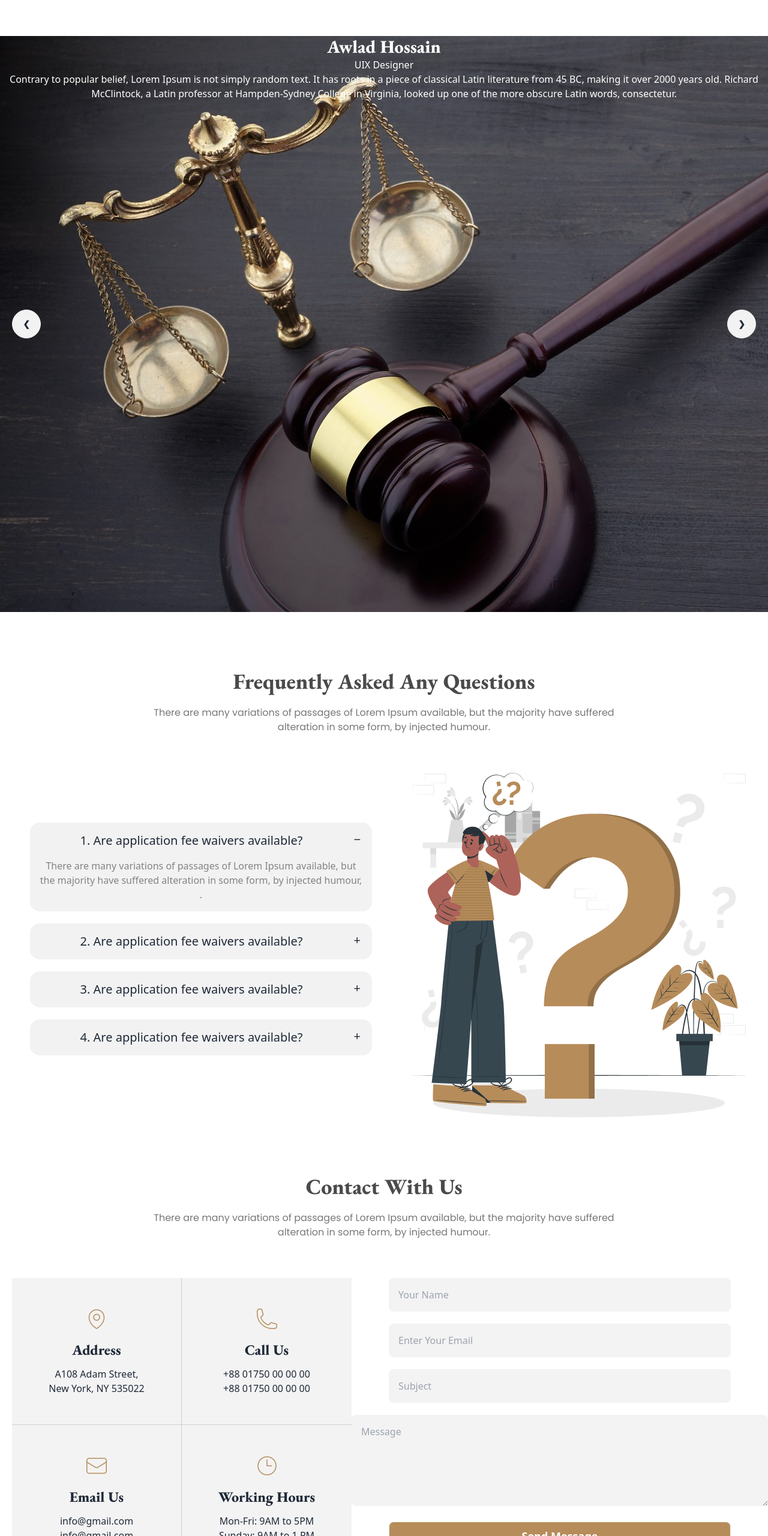
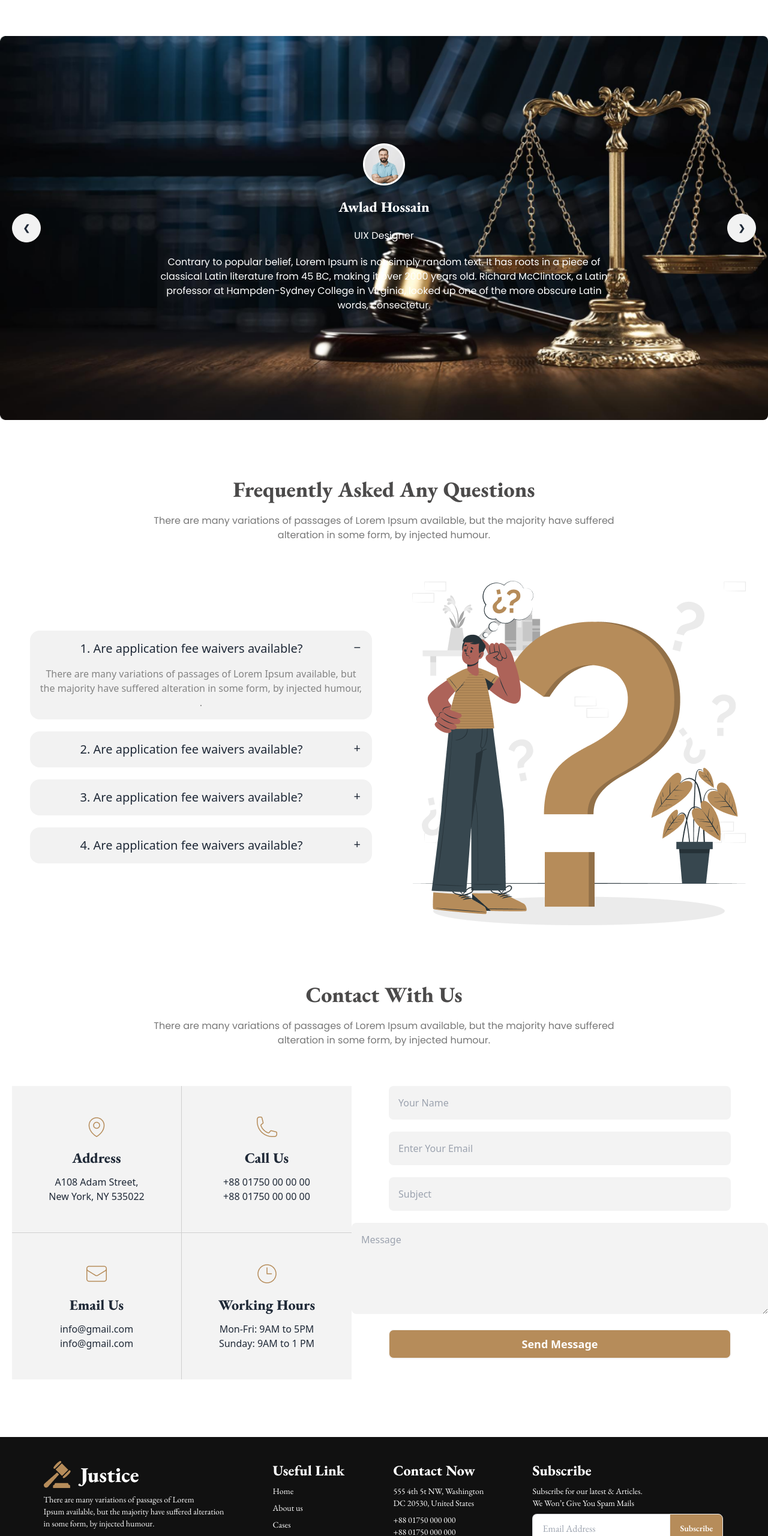
Before and after one commit to Ashek-Uzzaman/Legal-Solution-, a plain HTML site: page index.html in a window 1280 px wide. Shown: the part 2293-4853 px from the top of the page at 60% size. Drawn offline with nearby package versions, Linux system fonts and the light colour scheme.

Commit message:
finished the slider section

```diff
--- a/index.html
+++ b/index.html
@@ -146,8 +146,7 @@
                     </div>
                 </div>
                 <!-- 3 -->
-                <div
-                    class=" card-compact border-b border-[#CFCFCF] space-y-9 px-8 py-16 hover:cursor-pointer">
+                <div class=" card-compact border-b border-[#CFCFCF] space-y-9 px-8 py-16 hover:cursor-pointer">
                     <div class="flex justify-center items-center">
                         <figure><img src="images/child.png" alt="Shoes" />
                     </div>
@@ -163,8 +162,7 @@
                     </div>
                 </div>
                 <!-- 4 -->
-                <div
-                    class=" card-compact   border-r border-[#CFCFCF] space-y-9 px-8 py-16 hover:cursor-pointer">
+                <div class=" card-compact   border-r border-[#CFCFCF] space-y-9 px-8 py-16 hover:cursor-pointer">
                     <div class="flex justify-center items-center">
                         <figure><img src="images/education.png" alt="Shoes" />
                     </div>
@@ -180,8 +178,7 @@
                     </div>
                 </div>
                 <!-- 5 -->
-                <div
-                    class=" card-compact  border-r border-[#CFCFCF]   space-y-9  px-8 py-16 hover:cursor-pointer">
+                <div class=" card-compact  border-r border-[#CFCFCF]   space-y-9  px-8 py-16 hover:cursor-pointer">
                     <div class="flex justify-center items-center">
                         <figure><img src="images/divorce.png" alt="Shoes" />
                     </div>
@@ -197,8 +194,7 @@
                     </div>
                 </div>
                 <!-- 6 -->
-                <div
-                    class=" card-compact space-y-9  px-8 py-16 hover:cursor-pointer">
+                <div class=" card-compact space-y-9  px-8 py-16 hover:cursor-pointer">
                     <div class="flex justify-center items-center">
                         <figure><img src="images/tax.png" alt="Shoes" />
                     </div>
@@ -226,12 +222,12 @@
         <div>
             <!-- slider container -->
             <div class="carousel w-full">
-                <!-- slide 1 -->
-                <div id="slide1" class="carousel-item relative w-full bg-[url(./images/slider-1.jpg)]">
-                    <div class="text-white text-center">
-                        <h3 class="text-3xl font-extrabold font-eb-garamond">Awlad Hossain</h3>
-                        <h4>UIX Designer</h4>
-                        <p>Contrary to popular belief, Lorem Ipsum is not simply random text. It has roots in a piece of
+                <div id="slide1" class="carousel-item relative w-full bg-[url(./images/banner.png)] bg-cover h-[80vh] flex justify-center items-center rounded-lg">
+                    <div class=" flex flex-col justify-center items-center space-y-5 text-white">
+                       <a href=""> <img src="images/Ellipse 1.png" alt="""></a>
+                        <h4 class="font-eb-garamond text-2xl font-extrabold text-center">Awlad Hossain</h4>
+                        <h6 class="font-poppins text-center">UIX Designer</h6>
+                        <p class="font-poppins max-w-3xl mx-auto text-center">Contrary to popular belief, Lorem Ipsum is not simply random text. It has roots in a piece of
                             classical Latin literature from 45 BC, making it over 2000 years old. Richard McClintock, a
                             Latin professor at Hampden-Sydney College in Virginia, looked up one of the more obscure
                             Latin words, consectetur.</p>
@@ -241,22 +237,46 @@
                         <a href="#slide2" class="btn btn-circle">❯</a>
                     </div>
                 </div>
-                <div id="slide2" class="carousel-item relative w-full">
-                    <img src="/images/slider-2.jpg" class="w-full" />
+                <div id="slide2" class="carousel-item relative w-full bg-[url(./images/slider-1.jpg)] bg-cover h-[80vh] flex justify-center items-center rounded-lg">
+                    <div class=" flex flex-col justify-center items-center space-y-5 text-white">
+                        <a href=""> <img src="images/Ellipse 1.png" alt="""></a>
+                         <h4 class="font-eb-garamond text-2xl font-extrabold text-center">Awlad Hossain</h4>
+                         <h6 class="font-poppins text-center">UIX Designer</h6>
+                         <p class="font-poppins max-w-3xl mx-auto text-center">Contrary to popular belief, Lorem Ipsum is not simply random text. It has roots in a piece of
+                             classical Latin literature from 45 BC, making it over 2000 years old. Richard McClintock, a
+                             Latin professor at Hampden-Sydney College in Virginia, looked up one of the more obscure
+                             Latin words, consectetur.</p>
+                     </div>
                     <div class="absolute flex justify-between transform -translate-y-1/2 left-5 right-5 top-1/2">
                         <a href="#slide1" class="btn btn-circle">❮</a>
                         <a href="#slide3" class="btn btn-circle">❯</a>
                     </div>
                 </div>
-                <div id="slide3" class="carousel-item relative w-full">
-                    <img src="https://daisyui.com/images/stock/photo-1414694762283-acccc27bca85.jpg" class="w-full" />
+                <div id="slide3" class="carousel-item relative w-full bg-[url(./images/slider-2.jpg)] bg-cover h-[80vh] flex justify-center items-center rounded-lg">
+                    <div class=" flex flex-col justify-center items-center space-y-5 text-white">
+                        <a href=""> <img src="images/Ellipse 1.png" alt="""></a>
+                         <h4 class="font-eb-garamond text-2xl font-extrabold text-center">Awlad Hossain</h4>
+                         <h6 class="font-poppins text-center">UIX Designer</h6>
+                         <p class="font-poppins max-w-3xl mx-auto text-center">Contrary to popular belief, Lorem Ipsum is not simply random text. It has roots in a piece of
+                             classical Latin literature from 45 BC, making it over 2000 years old. Richard McClintock, a
+                             Latin professor at Hampden-Sydney College in Virginia, looked up one of the more obscure
+                             Latin words, consectetur.</p>
+                     </div>
                     <div class="absolute flex justify-between transform -translate-y-1/2 left-5 right-5 top-1/2">
                         <a href="#slide2" class="btn btn-circle">❮</a>
                         <a href="#slide4" class="btn btn-circle">❯</a>
                     </div>
                 </div>
-                <div id="slide4" class="carousel-item relative w-full">
-                    <img src="https://daisyui.com/images/stock/photo-1665553365602-b2fb8e5d1707.jpg" class="w-full" />
+                <div id="slide4" class="carousel-item relative w-full  bg-[url(./images/slider-3.jpg)] bg-cover h-[80vh] flex justify-center items-center rounded-lg">
+                    <div class=" flex flex-col justify-center items-center space-y-5 text-white">
+                        <a href=""> <img src="images/Ellipse 1.png" alt="""></a>
+                         <h4 class="font-eb-garamond text-2xl font-extrabold text-center">Awlad Hossain</h4>
+                         <h6 class="font-poppins text-center">UIX Designer</h6>
+                         <p class="font-poppins max-w-3xl mx-auto text-center">Contrary to popular belief, Lorem Ipsum is not simply random text. It has roots in a piece of
+                             classical Latin literature from 45 BC, making it over 2000 years old. Richard McClintock, a
+                             Latin professor at Hampden-Sydney College in Virginia, looked up one of the more obscure
+                             Latin words, consectetur.</p>
+                     </div>
                     <div class="absolute flex justify-between transform -translate-y-1/2 left-5 right-5 top-1/2">
                         <a href="#slide3" class="btn btn-circle">❮</a>
                         <a href="#slide1" class="btn btn-circle">❯</a>
@@ -392,9 +412,43 @@
                 </div>
         </section>
     </main>
-    <footer>
+    <footer class="footer p-10 bg-[#111111]  text-white flex justify-around font-eb-garamond">
+        <nav>
+            <img src="images/logo.png" alt="">
+            <p class="">There are many variations of passages of Lorem <br> Ipsum available, but the majority have
+                suffered alteration <br> in some form, by injected humour.</p>
+        </nav>
+        <nav>
+            <h6 class="text-2xl font-extrabold">Useful Link</h6>
+            <a class="link link-hover">Home</a>
+            <a class="link link-hover">About us</a>
+            <a class="link link-hover">Cases</a>
+            <a class="link link-hover">Blog</a>
+            <a class="link link-hover">Contact Us</a>
+        </nav>
+        <nav>
+            <h6 class="text-2xl font-extrabold">Contact Now</h6>
+            <p>555 4th 5t NW, Washington <br>
+                DC 20530, United States</p>
+            <p>+88 01750 000 000 <br>
+                +88 01750 000 000</p>
+            <p>info@gmail.com <br>
+                info@gmail.com</p>
 
+        </nav>
+        <form>
+            <h6 class="text-2xl font-extrabold">Subscribe</h6>
+            <p>Subscribe for our latest & Articles. <br>
+                We Won’t Give You Spam Mails</p>
+            <fieldset class="form-control w-80">
+                <div class="join">
+                    <input type="text" placeholder="Email Address" class="input input-bordered join-item" />
+                    <button class="btn bg-primary-background text-white join-item">Subscribe</button>
+                </div>
+            </fieldset>
+        </form>
     </footer>
+
 
 </body>
 
```
Also changed, not shown: images/Ellipse 1.png (added). Lines whose indentation alone changed are shown as unchanged.
